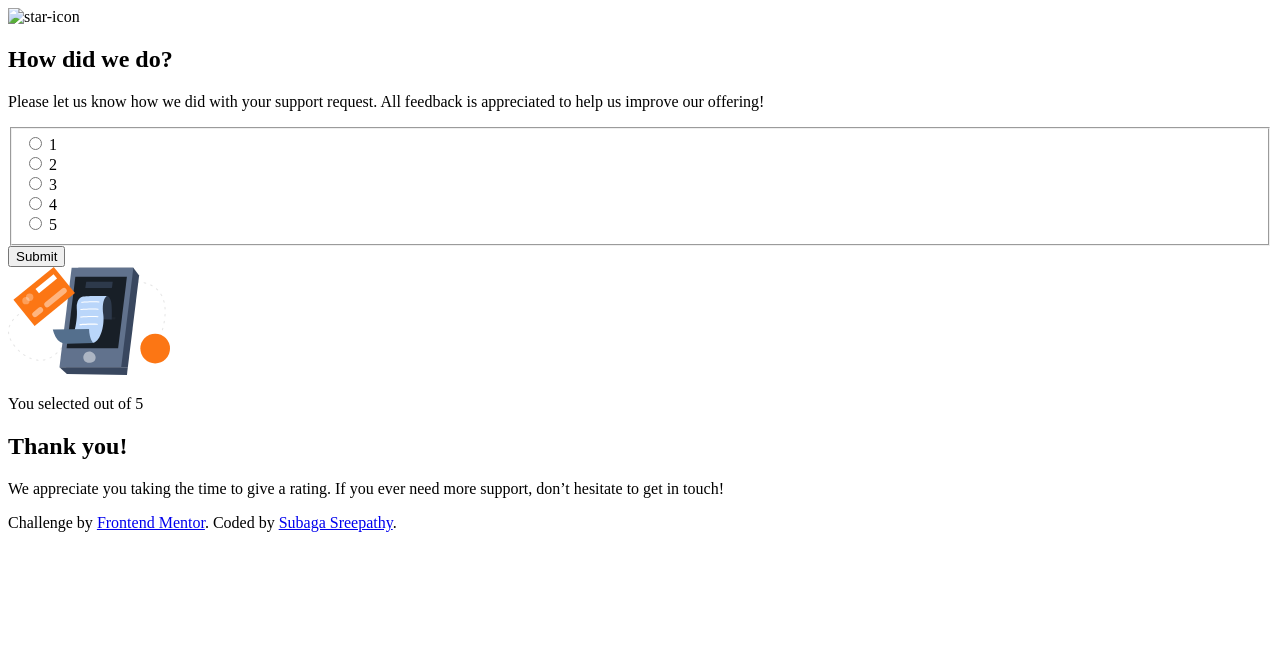
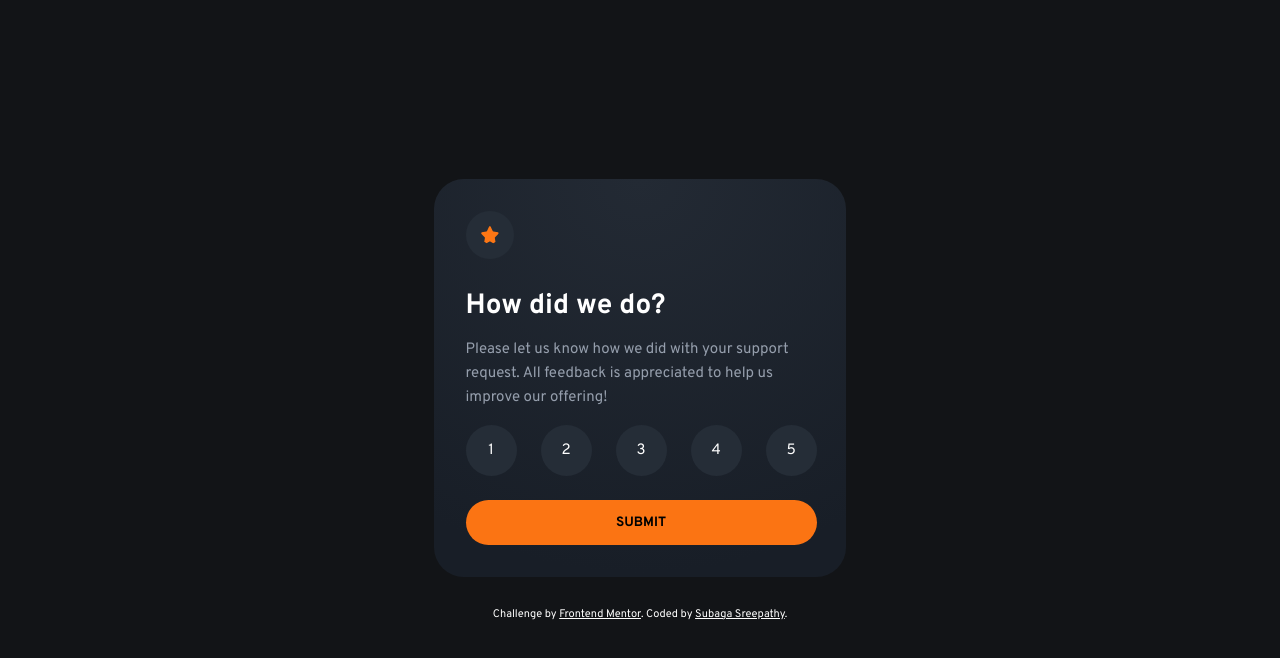
Before and after one commit to SubagaS/Interactive-rating-component, a plain HTML site: page index.html in a window 1280 px wide. Drawn offline with Linux system fonts and the light colour scheme; the site is published under a folder, as on GitHub Pages, so addresses that start at the root find nothing.

Commit message:
Fix paths

```diff
--- a/index.html
+++ b/index.html
@@ -3,7 +3,7 @@
   <head>
     <meta charset="UTF-8" />
     <meta name="viewport" content="width=device-width, initial-scale=1.0" />
-    <link rel="stylesheet" href="/styles/styles.css" />
+    <link rel="stylesheet" href="./styles/styles.css" />
     <link rel="preconnect" href="https://fonts.googleapis.com" />
     <link rel="preconnect" href="https://fonts.gstatic.com" crossorigin />
     <link
@@ -23,7 +23,7 @@
   <body>
     <main class="main-container">
       <section class="rating-container">
-        <img src="/images/icon-star.svg" alt="star-icon" />
+        <img src="./images/icon-star.svg" alt="star-icon" />
         <h2>How did we do?</h2>
         <p>
           Please let us know how we did with your support request. All feedback
@@ -74,8 +74,9 @@
       Challenge by
       <a href="https://www.frontendmentor.io?ref=challenge" target="_blank"
         >Frontend Mentor</a
-      >. Coded by <a href="https://github.com/SubagaS" target="_blank">Subaga Sreepathy</a>.
+      >. Coded by
+      <a href="https://github.com/SubagaS" target="_blank">Subaga Sreepathy</a>.
     </div>
-    <script src="/scripts/scripts.js"></script>
+    <script src="./scripts/scripts.js"></script>
   </body>
 </html>
```
